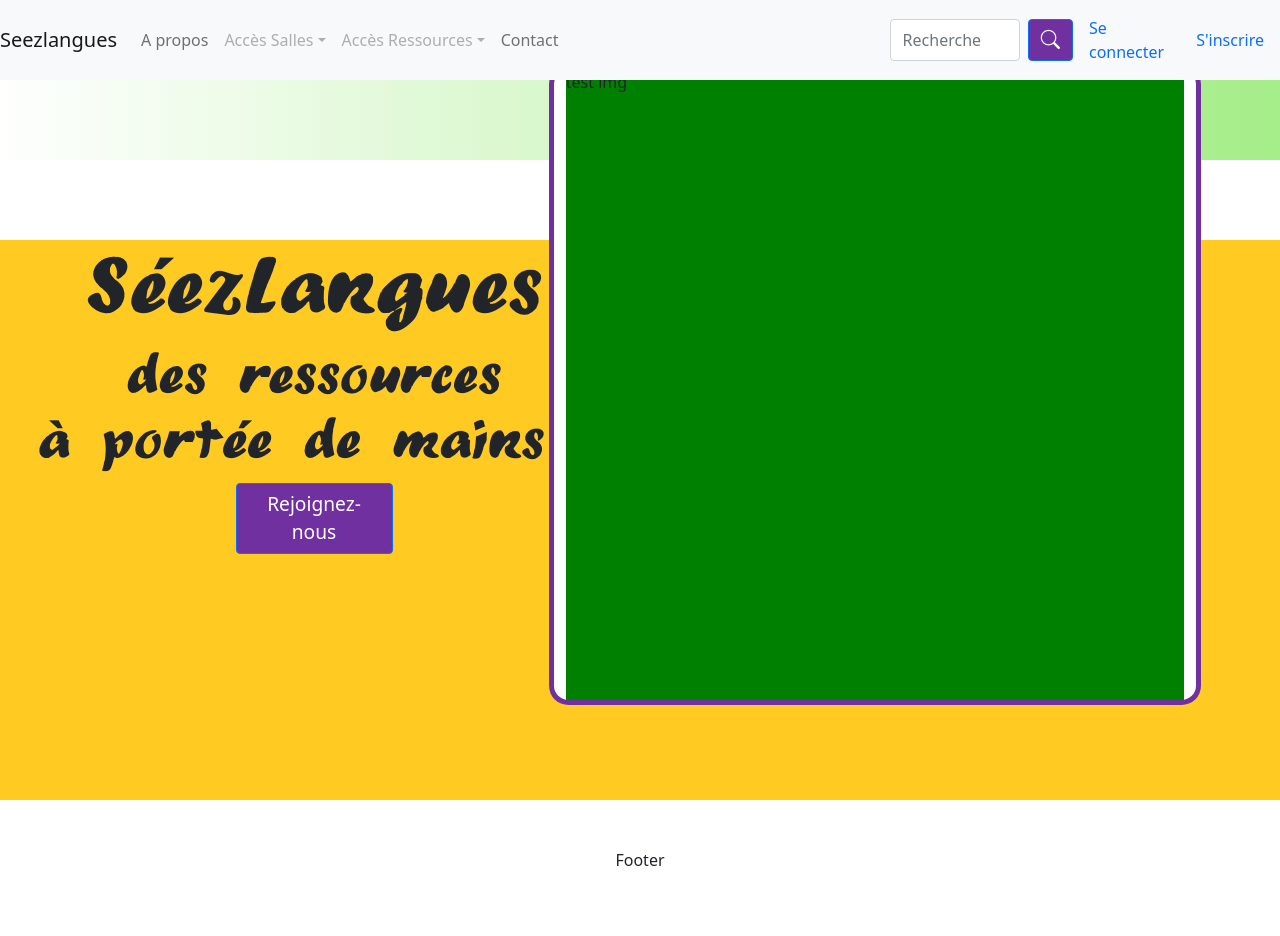
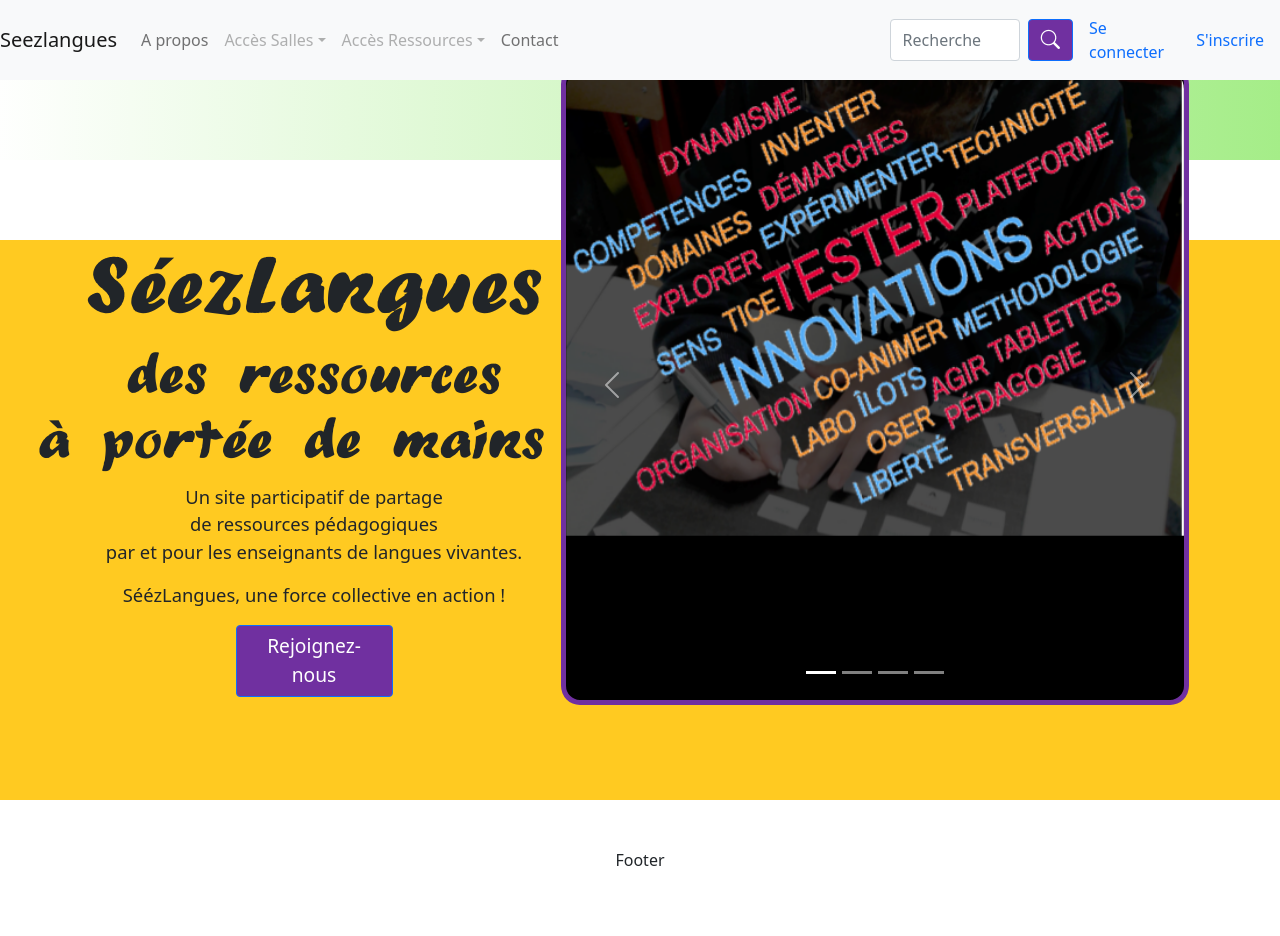
Before and after one commit to Julien-V/P13, a Django app: page / in a window 1280 px wide. Run offline with Django 3.2, Linux system fonts and the light colour scheme; data comes from the database, SQL or seed files in the repository; some libraries are stand-ins or nearby versions.

Commit message:
homepage updated (carousel html/css)
* app_blog/static/assets/img/* added
 - carousel-home1.png added
 - carousel-home2.png added
 - carousel-home3.png added
 - carousel-home4.png added

* app_blog/static/css/style.css edited
 - carousel styling added

* app_blog/templates/index.html edited
 - #carousel-home added
 - #header-title edited

```diff
--- a/app_blog/static/css/style.css
+++ b/app_blog/static/css/style.css
@@ -61,11 +61,31 @@ header.masthead > div.container-fluid {
   height: 80%;
   margin-top: 5%;
   right: 7%;
+}
+
+#carousel-home {
   border-style: solid;
   border-width: thick;
   border-radius: 3%;
   border-color: var(--color-purple);
-  background-color: white;
+  background-color: black;
+}
+
+[id^=carousel-home-caption-] {
+  opacity: 0;
+}
+
+/*.carousel-item:hover .carousel-item > img {
+  opacity: 0.5;
+}*/
+
+.carousel-item:hover .carousel-caption {
+  background-color: rgba(0, 0, 0, 0.8);
+  opacity: 1;
+}
+
+#carousel-home-inner {
+  border-radius: 3%;
 }
 
 #img-div {
--- a/app_blog/templates/index.html
+++ b/app_blog/templates/index.html
@@ -4,7 +4,76 @@
 	<div class="container-fluid h-100">
 		<div class="row h-100 position-relative" id='header-row'>
 			<div class="col-6 container position-absolute" id="txt">
-				<div class="col-6 h-100 w-100" id="img-div">test img</div>
+				<!-- Carousel wrapper -->
+				<div id="carousel-home" class="carousel slide h-100"
+				  data-bs-ride="carousel">
+				  	<!-- Indicators -->
+					<ol class="carousel-indicators">
+				    	<li data-bs-target="#carousel-home" data-bs-slide-to="0" class="active"></li>
+				    	<li data-bs-target="#carousel-home" data-bs-slide-to="1"></li>
+				    	<li data-bs-target="#carousel-home" data-bs-slide-to="2"></li>
+				    	<li data-bs-target="#carousel-home" data-bs-slide-to="2"></li>
+				  	</ol>
+				  	<!-- Indicators end -->
+				  	<!-- Inner -->
+				  	<div class="carousel-inner h-100" id="carousel-home-inner">
+				    	<!-- #1 item -->
+				    	<div class="carousel-item active">
+				      		<img src="/static/assets/img/carousel-home1.png"
+				      			class="d-block w-100"
+				      			alt="..."/>
+				     		<div class="carousel-caption d-none d-md-block" id="carousel-home-caption-1">
+				        		<h4>Innovations pédagogiques à tester !</h4>
+				        		<p>En manque d'inspiration ou simplement curieux, Séez Langues vous propose sur son site des initiatives pédagogiques testées par ses auteurs, des kits prêts à l'emploi, des fiches de cours, des séances innovantes; venez découvrir le dynamisme de nos auteurs et les productions de leurs élèves !</p>
+				      		</div>
+				    	</div>
+				    	<!-- #2 item -->
+				    	<div class="carousel-item">
+				      		<img src="/static/assets/img/carousel-home2.png"
+				        		class="d-block w-100"
+				        		alt="..."/>
+				      		<div class="carousel-caption d-none d-md-block" id="carousel-home-caption-2">
+				        		<h4>Pratiques et Postures renouvelées</h4>
+				        		<p>SéezLangues vous propose une école qui s'inscrit dans son temps! Sur notre site, découvrez comment nos professeurs ont changé leurs postures, leurs pratiques et celles de leurs élèves; de la classe inversée à la classe flexible sans oublier des expérimentations locales issues de nos établissements, retrouvez la joie de travailler autrement.</p>
+				      		</div>
+				    	</div>
+				    	<!-- #3 item -->
+				    	<div class="carousel-item">
+				      		<img src="/static/assets/img/carousel-home3.png"
+				        		class="d-block w-100"
+				        		alt="..."/>
+				      		<div class="carousel-caption d-none d-md-block" id="carousel-home-caption-3">
+				        		<h4>Un apprentissage des langues tourné vers l'authentique.</h4>
+				        		<p>Les langues invitent au voyage !</p>
+				        		<p>SéezLangues vous offre sur son site des expériences, des ressources, des témoignages. Vous trouverez des idées pour un enseignement le plus authentique possible; organiser un voyage, célébrer la journée des Langues, préparer une recette avec des élèves, des séances de cours avec webcam, des témoignages de partenariats, eTwinning, le big Challenge, el Campeonato; venez découvrir, partager des intiatives</p>
+				      		</div>
+				    	</div>
+				    	<!-- #4 item -->
+				    	<div class="carousel-item">
+				      		<img src="/static/assets/img/carousel-home4.png"
+				        		class="d-block w-100"
+				        		alt="..."/>
+				      		<div class="carousel-caption d-none d-md-block" id="carousel-home-caption-4">
+				        		<h5>Partager des ressources et outils</h4>
+				        		<p>SéezLangues vous propose des outils numériques avec tutoriels, une banque de ressources numériques et pédagogiques, des cours, des fiches exploitables, des astuces, des utilitaires exploitables au quotidien par tous: du clé en main !</p>
+				      		</div>
+				    	</div>
+				 	</div>
+				  	<!-- Inner end -->
+				  	<!-- Controls -->
+				  	<a class="carousel-control-prev" href="#carousel-home"
+				    	role="button" data-bs-slide="prev">
+				    	<span class="carousel-control-prev-icon" aria-hidden="true"></span>
+				    	<span class="visually-hidden">Previous</span>
+				  	</a>
+				  	<a class="carousel-control-next" href="#carousel-home"
+				    	role="button" data-bs-slide="next">
+				    	<span class="carousel-control-next-icon" aria-hidden="true"></span>
+				    	<span class="visually-hidden">Next</span>
+				  	</a>
+				  	<!-- Controls end -->
+				</div>
+				<!-- Carousel wrapper end -->
 			</div>
 			<div class="col-lg-12" id="gradient-line"></div>
 			<div id="space-between-gl-and-content"></div>
@@ -14,7 +83,9 @@
 						<div>
 							<h1>SéezLangues</h1>
 							<h2>des ressources<br>à portée de mains !</h2>
-							{% if not user.is_authenticated  %}
+							<p>Un site participatif de partage <br>de ressources pédagogiques <br> par et pour les enseignants de langues vivantes.</p>
+							<p>SéézLangues, une force collective en action !</p>
+							{% if not user.is_authenticated %}
 							<button id="button-join-us" class="btn btn-primary btn-purple w-25">Rejoignez-nous</button>
 							{% endif %}
 						</div>
```
Also changed, not shown: app_blog/static/assets/img/carousel-home1.png (added), app_blog/static/assets/img/carousel-home2.png (added), app_blog/static/assets/img/carousel-home3.png (added), app_blog/static/assets/img/carousel-home4.png (added).
